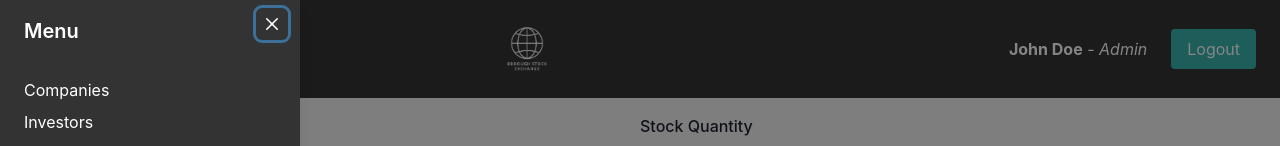
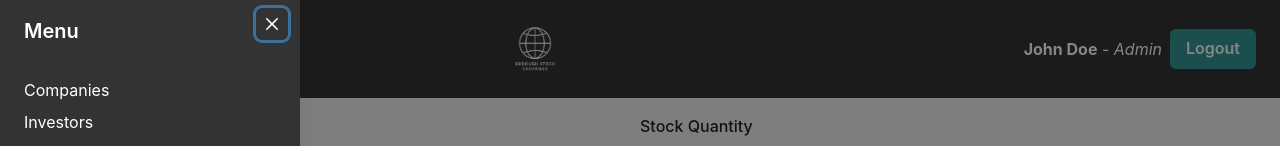
Before and after one commit to DesignPatternsLevelUp/Frontend, a React (Vite) app in the folder frontend/: page /trade in a window 1280 px wide. Shown: the top 146 px of the page. Built offline with nearby package versions, Linux system fonts and the light colour scheme.

Commit message:
changed button colour

```diff
--- a/frontend/src/components/TopNav/TopNav.tsx
+++ b/frontend/src/components/TopNav/TopNav.tsx
@@ -2,6 +2,7 @@ import { useState } from "react";
 import "./TopNav.css";
 import DrawerComponent from "../Drawer/Drawer";
 import logo from "../../assets/logo.png";
+import { Button } from "@chakra-ui/react";
 
 const TopNav = () => {
 	const [isDrawerOpen, setIsDrawerOpen] = useState(true);
@@ -37,7 +38,7 @@ const TopNav = () => {
 						<span className="italic-role">Admin</span>
 					</span>
 
-					<button className="logout-button">Logout</button>
+					<Button colorScheme="teal">Logout</Button>
 				</div>
 			</div>
 			<DrawerComponent isOpen={isDrawerOpen} onClose={handleDrawerClose} />
```
